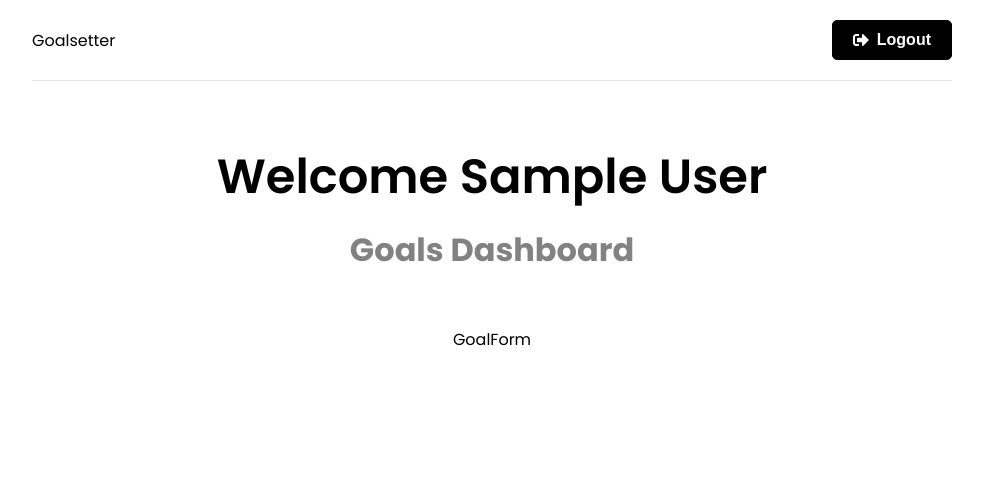
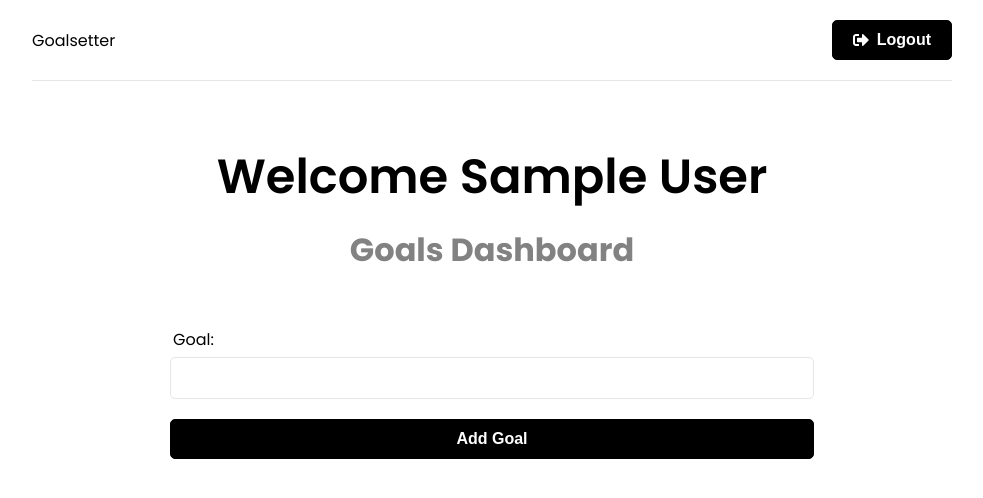
Before and after one commit to dorothysaliot/Goalsetter, a React (Create React App) app in the folder frontend/: page / in a window 1280 px wide. Shown: the top 498 px of the page, without its empty margins (148-1131 px from the left). Built offline with nearby package versions, Linux system fonts and the light colour scheme; sample sign-in values are in the browser's storage.

Commit message:
modify user dashboard

```diff
--- a/frontend/src/components/GoalForm.jsx
+++ b/frontend/src/components/GoalForm.jsx
@@ -2,8 +2,26 @@ import {useState} from 'react'
 import {useSelector,useDispatch} from 'react-redux'
 
 function GoalForm() {
+    //attributes
+    const [text,setText] = useState('')
+    //methods
+    const onSubmit = e =>{
+        e.preventDefault()
+    }
+
+
   return (
-    <div>GoalForm</div>
+    <section className="form">
+        <form onSubmit={onSubmit}>
+            <div className="form-group">
+                <label htmlFor="text">Goal: </label>
+                <input type="text" name="text" id="text" value={text} onChange={(e) => setText(e.target.value)} />
+            </div>
+            <div className="form-group">
+                <button className="btn btn-block" type="submit" >Add Goal</button>
+            </div>
+        </form>
+    </section>
   )
 }
 
```
